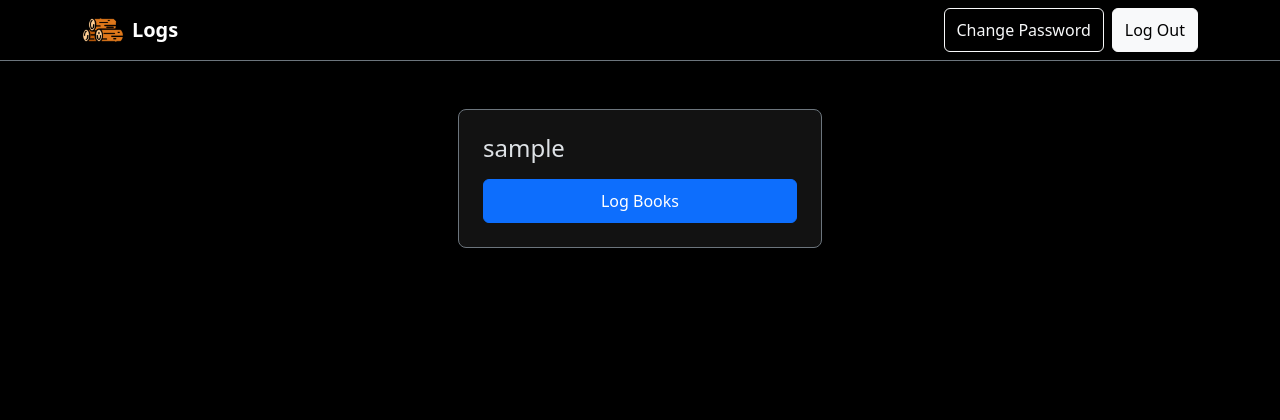
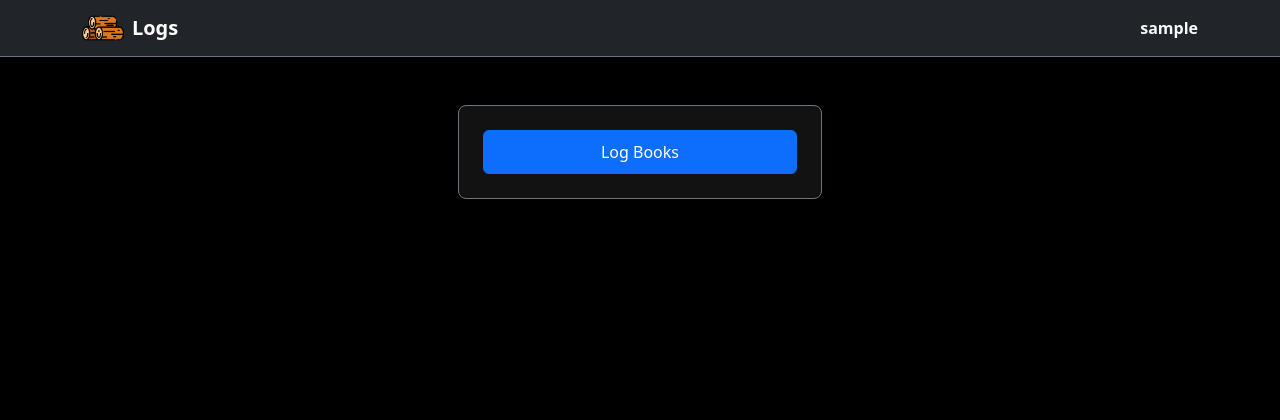
Before and after one commit to dledw001/logs, a Django app: page /dashboard/ in a window 1280 px wide. Shown: the top 420 px of the page. After the commit the page ends 199 px from the top, so only its background shows below. Run offline with Django 5.2, Linux system fonts and the light colour scheme; the visitor is signed in with stand-in values (Sample User, id 1).

Commit message:
tweaking nav bar design. WIP

```diff
--- a/core/templates/core/dashboard.html
+++ b/core/templates/core/dashboard.html
@@ -5,7 +5,6 @@
         <div class="col-12 col-sm-10 col-md-7 col-lg-5 col-xl-4 px-0 px-sm-2">
             <div class="card bg-dark border-secondary shadow rounded-3 my-4">
                 <div class="card-body p-3 p-sm-4">
-                    <h1 class="h4 mb-3">{{ request.user.username }}</h1>
                     <div class="d-grid gap-2">
                         <a class="btn btn-primary" href="{% url 'logbooks:list' %}">Log Books</a>
                     </div>
--- a/templates/base.html
+++ b/templates/base.html
@@ -25,44 +25,34 @@
 
 </head>
 <body class="bg-black text-light">
-<nav class="navbar navbar-expand-lg navbar-dark border-bottom border-secondary">
+<nav class="navbar navbar-dark bg-dark border-bottom border-secondary">
     <div class="container">
-        <a class="navbar-brand d-inline-flex align-items-center gap-2"
-           href="{% if user.is_authenticated %}{% url 'dashboard' %}{% else %}{% url 'account_login' %}{% endif %}">
-            <img src="{% static 'brand/nav-bar-icon.png' %}"
-                 alt="Logs" height="28" class="d-block">
+        <a class="navbar-brand d-inline-flex align-items-center gap-2" href="{% url 'dashboard' %}">
+            <img src="{% static 'brand/nav-bar-icon.png' %}" alt="Logs" height="28" class="d-block">
             <span class="fw-semibold">Logs</span>
         </a>
 
-        <button class="navbar-toggler" type="button"
-                data-bs-toggle="collapse" data-bs-target="#mainNav"
-                aria-controls="mainNav" aria-expanded="false" aria-label="Toggle navigation">
-            <span class="navbar-toggler-icon"></span>
-        </button>
-
-        <div class="collapse navbar-collapse" id="mainNav">
-            <ul class="navbar-nav ms-auto gap-2">
-                {% if user.is_authenticated %}
-                    <li class="nav-item">
-                        <a class="btn btn-outline-light w-100" href="{% url 'account_change_password' %}">Change
-                            Password</a>
+        {% if user.is_authenticated %}
+            <div class="ms-auto d-flex align-items-center">
+                <a href="{% url 'account_change_password' %}"
+                   class="text-light text-decoration-none fw-semibold"
+                   id="userMenu" data-bs-toggle="dropdown" aria-expanded="false">
+                    {{ user.get_username }}
+                </a>
+                <ul class="dropdown-menu dropdown-menu-end dropdown-menu-dark" aria-labelledby="userMenu">
+                    <li><a class="dropdown-item" href="{% url 'account_change_password' %}">Manage account</a></li>
+                    <li>
+                        <hr class="dropdown-divider">
                     </li>
-                    <li class="nav-item">
-                        <form class="d-inline" action="{% url 'account_logout' %}" method="post">
+                    <li>
+                        <form action="{% url 'account_logout' %}" method="post">
                             {% csrf_token %}
-                            <button class="btn btn-light w-100">Log Out</button>
+                            <button class="dropdown-item" type="submit">Log out</button>
                         </form>
                     </li>
-                {% else %}
-                    <li class="nav-item">
-                        <a class="btn btn-outline-light w-100" href="{% url 'account_login' %}">Log In</a>
-                    </li>
-                    <li class="nav-item">
-                        <a class="btn btn-light w-100" href="{% url 'account_signup' %}">Sign Up</a>
-                    </li>
-                {% endif %}
-            </ul>
-        </div>
+                </ul>
+            </div>
+        {% endif %}
     </div>
 </nav>
 
```
Also changed, not shown: core/templates/core/home.html (deleted, +0 -20 lines).
